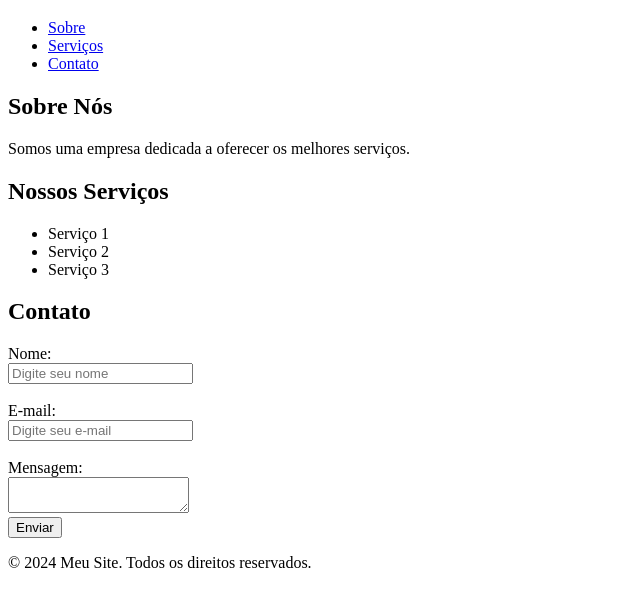
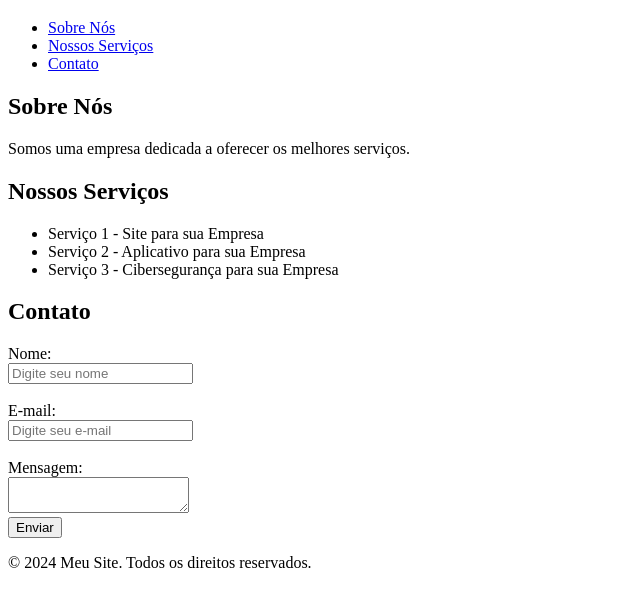
Before and after one commit to CnxBR/a-pren-den-do, a plain HTML site: page index.html in a window 1280 px wide. Shown: the part 61-668 px from the top of the page, without its empty margins (0-640 px from the left). Drawn offline with Linux system fonts and the light colour scheme.

Commit message:
Update index.html
Atualizações e correções de bugs

```diff
--- a/index.html
+++ b/index.html
@@ -10,8 +10,8 @@
         <h1>Bem-vindo ao Meu Site!</h1>
         <nav>
             <ul>
-                <li><a href="#sobre">Sobre</a></li>
-                <li><a href="#servicos">Serviços</a></li>
+                <li><a href="#sobre">Sobre Nós</a></li>
+                <li><a href="#servicos">Nossos Serviços</a></li>
                 <li><a href="#contato">Contato</a></li>
             </ul>
         </nav>
@@ -26,9 +26,9 @@
         <section id="servicos">
             <h2>Nossos Serviços</h2>
             <ul>
-                <li>Serviço 1</li>
-                <li>Serviço 2</li>
-                <li>Serviço 3</li>
+                <li>Serviço 1 - Site para sua Empresa</li>
+                <li>Serviço 2 - Aplicativo para sua Empresa</li>
+                <li>Serviço 3 - Cibersegurança para sua Empresa</li>
             </ul>
         </section>
 
```
